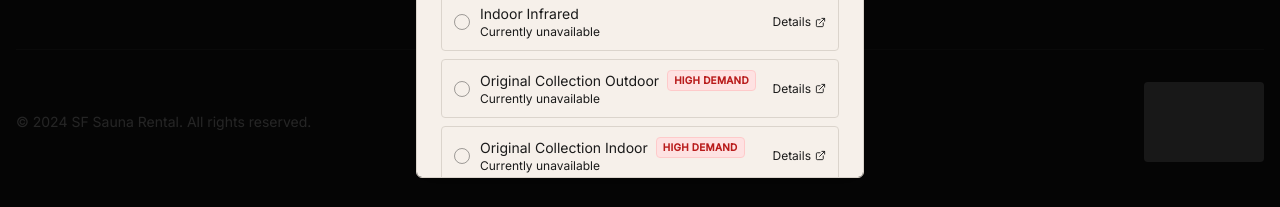
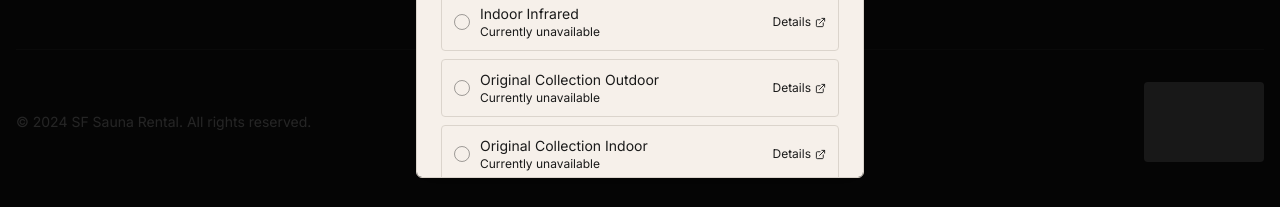
Before and after one commit to aryzach/aryzach.github.io, a React (Vite) app: page /reservation-system in a window 1280 px wide. Both pictures are taken after a click on the button "Reserve Your Sauna". Shown: the part 590-797 px from the top of the page. Built offline with nearby package versions, Linux system fonts and the light colour scheme; no server answers; the database is empty; grey boxes are pictures that could not be loaded.

Commit message:
Changes
Co-authored-by: aryzach <30701475+aryzach@users.noreply.github.com>

```diff
--- a/src/components/reservation/ReservationModal.tsx
+++ b/src/components/reservation/ReservationModal.tsx
@@ -185,7 +185,9 @@ const ReservationModal = ({ initialSaunaTypeId, source, onClose }: Props) => {
                   {SAUNA_TYPE_OPTIONS.map((o) => {
                     const active = selectedSaunaTypeId === o.id;
                     const optAvail = getStatus(o.id);
-                    const isTraditional = o.id.includes("traditional");
+                    const isHighDemand =
+                      o.id === "outdoor_traditional_latest" ||
+                      o.id === "indoor_outdoor_traditional_latest";
                     const availText =
                       optAvail.status === "available"
                         ? "Available now"
@@ -220,7 +222,7 @@ const ReservationModal = ({ initialSaunaTypeId, source, onClose }: Props) => {
                           <div className="min-w-0">
                             <div className="flex items-center gap-2 min-w-0">
                               <div className="text-sm text-foreground truncate">{o.label}</div>
-                              {isTraditional && (
+                              {isHighDemand && (
                                 <span className="shrink-0 text-[10px] font-semibold uppercase tracking-wide px-1.5 py-0.5 rounded bg-red-100 text-red-700 border border-red-200">
                                   High demand
                                 </span>
```
